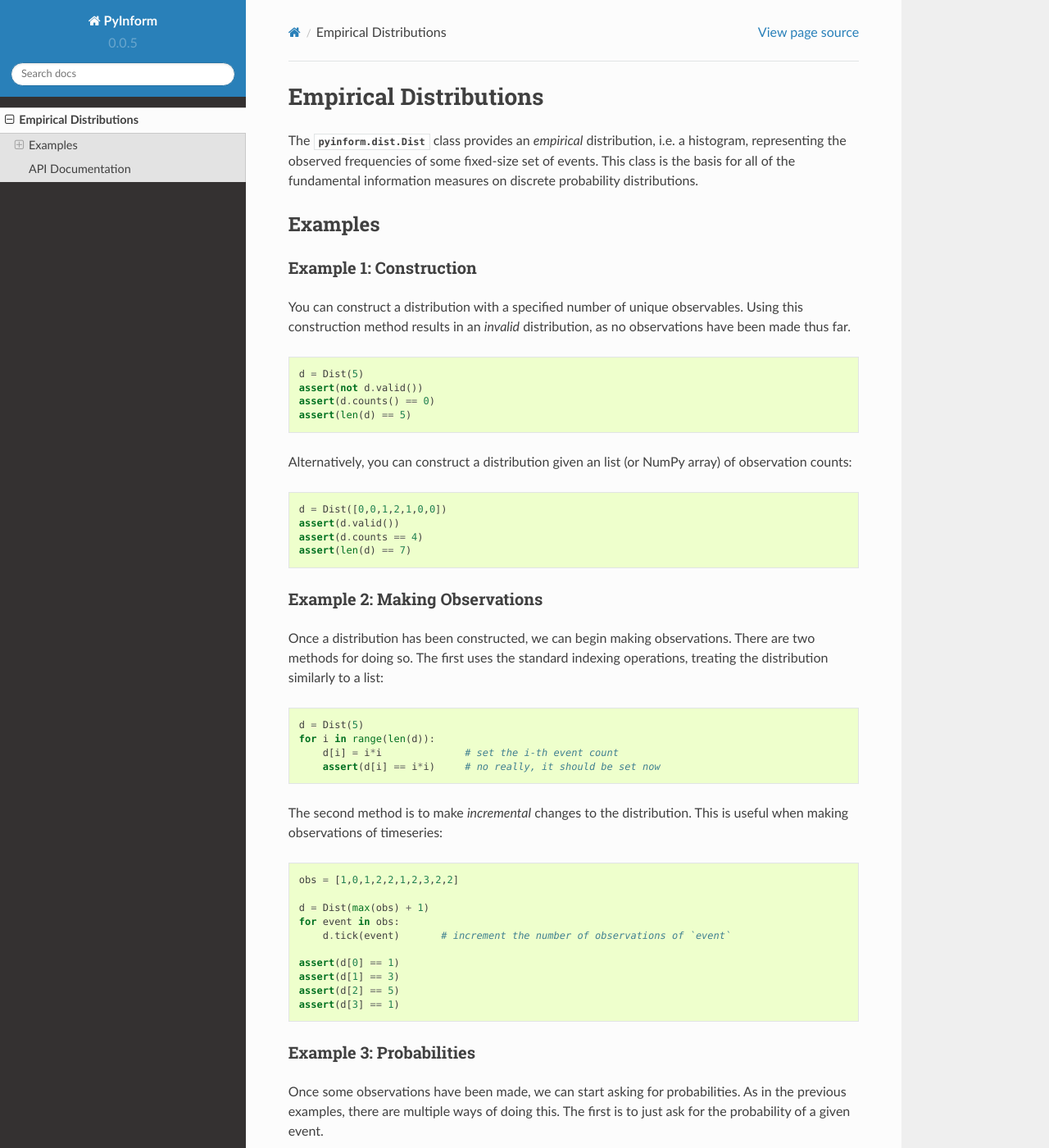
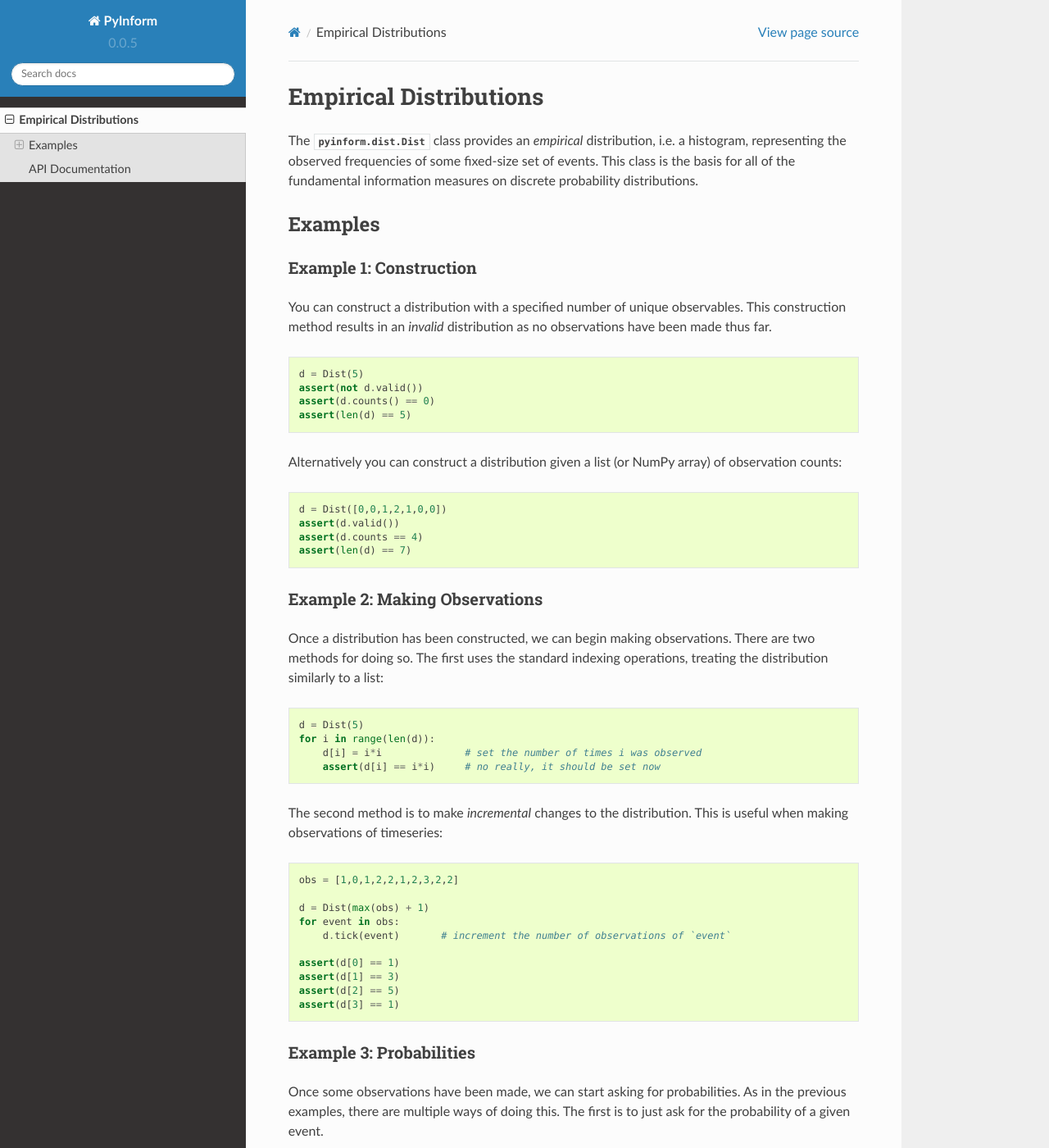
Before and after one commit to ELIFE-ASU/PyInform, a Sphinx documentation site: the page built from docs/source/dist.rst, in a window 1280 px wide and 1400 px high. Shown: the whole window at 82% size. Built offline with Sphinx 7.4.7 and the Read the Docs theme 2.0.0, drawn with Linux system fonts in a browser that asks for light colours; formulas are drawn with MathJax 3.

Commit message:
Fix a few typos and ambiguities

```diff
--- a/docs/source/dist.rst
+++ b/docs/source/dist.rst
@@ -12,7 +12,7 @@ Examples
 Example 1: Construction
 ^^^^^^^^^^^^^^^^^^^^^^^
 You can construct a distribution with a specified number of unique observables.
-Using this construction method results in an *invalid* distribution, as no
+This construction method results in an *invalid* distribution as no
 observations have been made thus far. ::
 
     d = Dist(5)
@@ -20,7 +20,7 @@ observations have been made thus far. ::
     assert(d.counts() == 0)
     assert(len(d) == 5)
 
-Alternatively, you can construct a distribution given an list (or NumPy array)
+Alternatively you can construct a distribution given a list (or NumPy array)
 of observation counts: ::
 
     d = Dist([0,0,1,2,1,0,0])
@@ -37,7 +37,7 @@ operations, treating the distribution similarly to a list: ::
 
     d = Dist(5)
     for i in range(len(d)):
-        d[i] = i*i              # set the i-th event count
+        d[i] = i*i              # set the number of times i was observed
         assert(d[i] == i*i)     # no really, it should be set now
 
 The second method is to make *incremental* changes to the distribution. This
```
Also changed, not shown: other parts of docs/source/dist.rst (+1 -1 lines).
